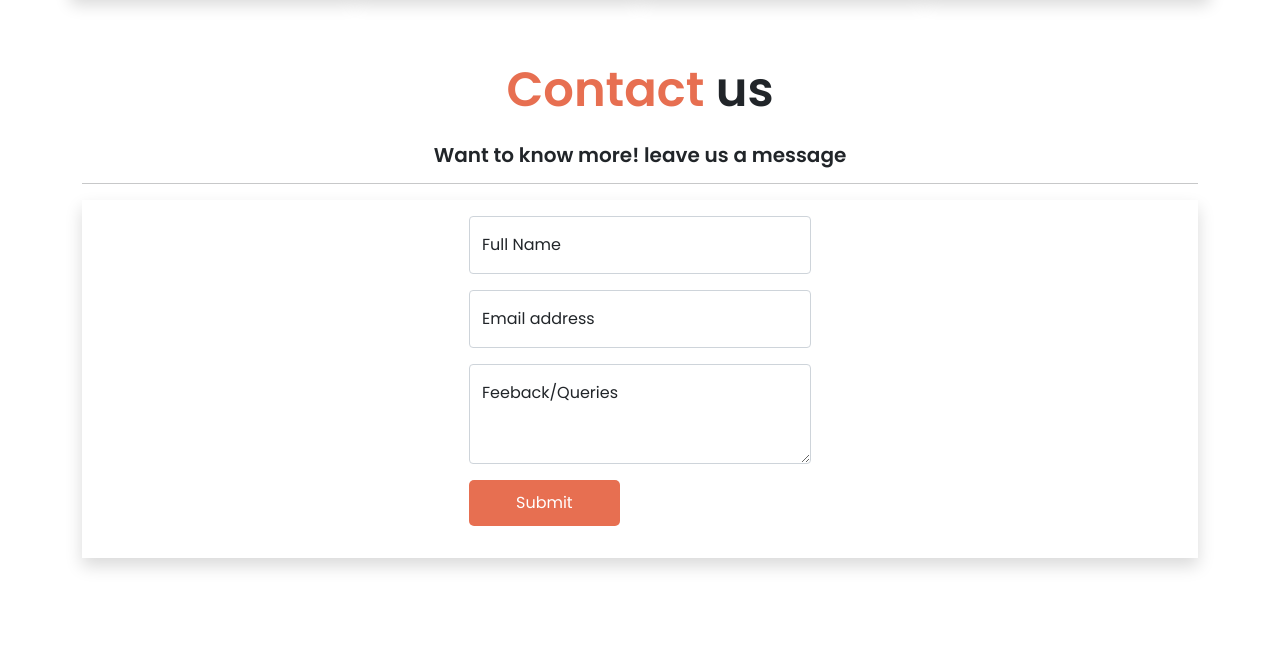
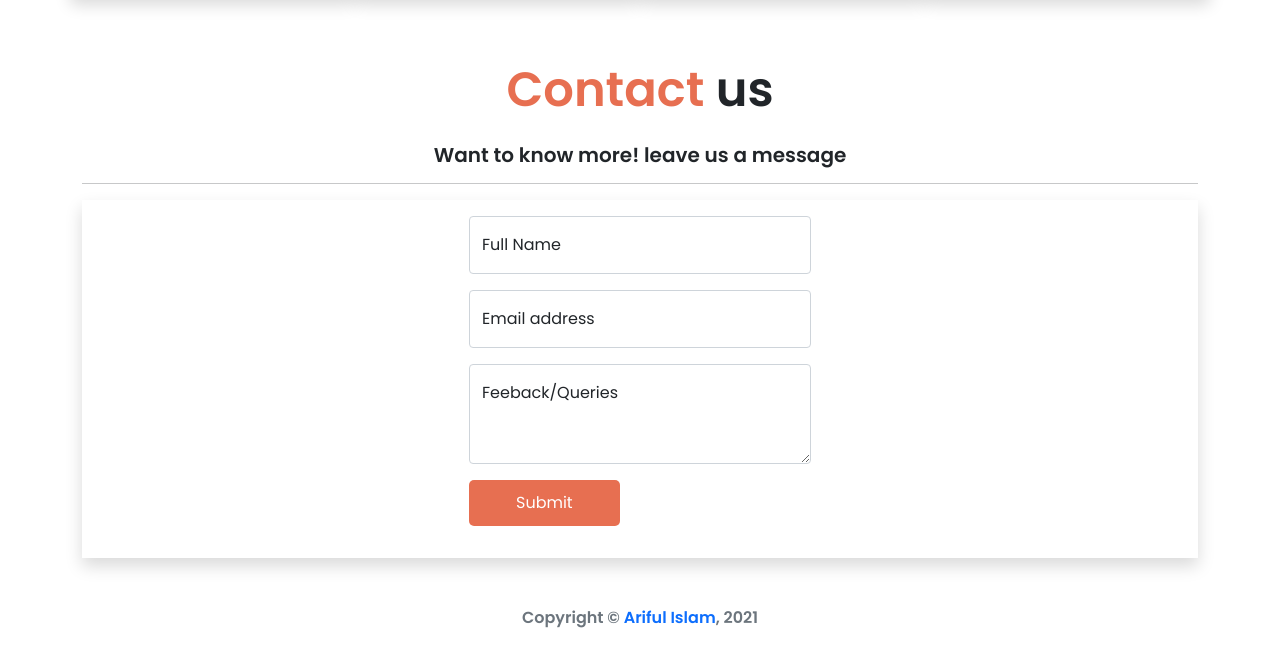
Before and after one commit to arifulsajib/honda-cbr, a plain HTML site: page index.html in a window 1280 px wide. Shown: the part 2372-3026 px from the top of the page. Before the commit the page ends 2978 px from the top, so only its background shows below. Drawn offline with nearby package versions, Linux system fonts and the light colour scheme.

Commit message:
img optimize

```diff
--- a/index.html
+++ b/index.html
@@ -298,6 +298,12 @@
         </section>
     </main>
 
+    <footer>
+        <p class="text-center my-4 text-secondary fw-bold">Copyright &copy; <a class="text-decoration-none"
+                href="https://www.linkedin.com/in/arifulsajib/" target="_blank">Ariful Islam</a>, 2021
+        </p>
+    </footer>
+
     <!-- Bootstrap js -->
     <script src="https://cdn.jsdelivr.net/npm/bootstrap@5.0.2/dist/js/bootstrap.bundle.min.js"
         integrity="sha384-MrcW6ZMFYlzcLA8Nl+NtUVF0sA7MsXsP1UyJoMp4YLEuNSfAP+JcXn/tWtIaxVXM" crossorigin="anonymous">
```
Also changed, not shown: images/faq.png, images/header-bike.png, images/partnar-cocacola.png, images/partnar-motogp.png, images/partnar-netsuite.png, images/partnar-target.png, images/user-1.png, images/user-2.png, images/user-3.png, 3 other files.
